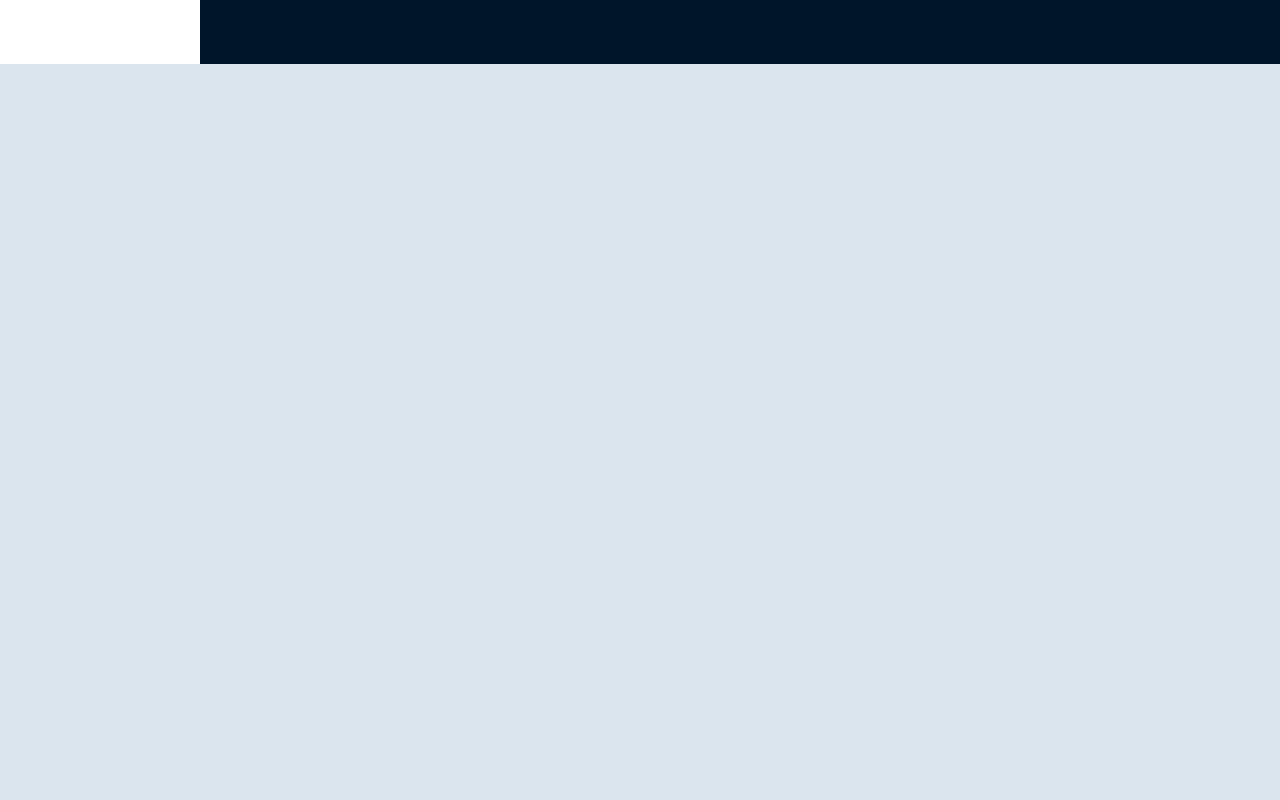
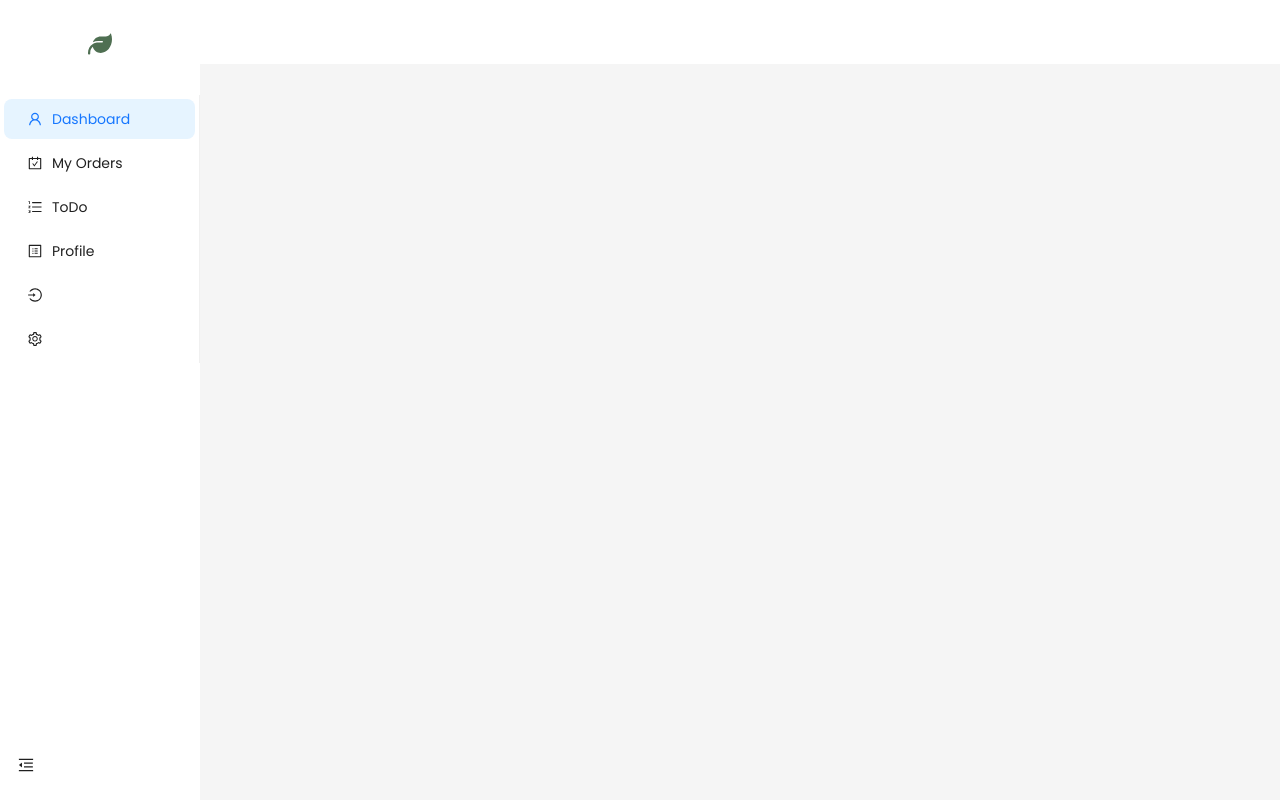
Before and after one commit to annick975/Ant_design, a React (Vite) app: page / in a window 1280 px wide. Built offline with nearby package versions, Linux system fonts and the light colour scheme.

Commit message:
Slight Changes

```diff
--- a/package.json
+++ b/package.json
@@ -12,7 +12,8 @@
   "dependencies": {
     "antd": "^5.18.0",
     "react": "^18.2.0",
-    "react-dom": "^18.2.0"
+    "react-dom": "^18.2.0",
+    "react-icons": "^5.2.1"
   },
   "devDependencies": {
     "@types/react": "^18.2.66",
--- a/src/App.css
+++ b/src/App.css
@@ -0,0 +1,31 @@
+/* Main App */
+.header {
+  padding-top: 12px;
+  background: #fff;
+}
+
+.content {
+  margin: 24px 16px;
+  padding: 20px;
+}
+.triger-btn {
+  font-size: 16px;
+  width: 50px;
+  height: 50px;
+  position: fixed;
+  bottom: 10px;
+  left: 10px;
+}
+/* Sider */
+
+.sider {
+  height: 100vh;
+  position: sticky !important;
+  left: 0;
+}
+
+.logo {
+  color: #4f6f52;
+  margin: 30px 0;
+  font-size: 1.5rem;
+}
--- a/src/App.tsx
+++ b/src/App.tsx
@@ -1,5 +1,8 @@
-import { Layout } from "antd";
+import { Button, Layout } from "antd";
 import { useState } from "react";
+import Sidebar from "./components/Sidebar";
+import { MenuUnfoldOutlined, MenuFoldOutlined } from "@ant-design/icons";
+import "./App.css";
 
 const { Sider, Header, Content } = Layout;
 function App() {
@@ -12,10 +15,18 @@ function App() {
         collapsible
         collapsed={collapsed}
         className="sider"
-      ></Sider>
+      >
+        <Sidebar />
+        <Button
+          type="text"
+          icon={collapsed ? <MenuUnfoldOutlined /> : <MenuFoldOutlined />}
+          onClick={()=> setCollapsed(!collapsed)}
+          className="triger-btn"
+        />
+      </Sider>
       <Layout>
-        <Header></Header>
-        <Content></Content>
+        <Header className="header"></Header>
+        <Content className="content"></Content>
       </Layout>
     </Layout>
   );
--- /dev/null
+++ b/src/components/Sidebar.tsx
@@ -0,0 +1,64 @@
+import { Flex, Menu } from "antd";
+import { FaLeaf } from "react-icons/fa6";
+import {
+  UserOutlined,
+  ProfileOutlined,
+  LoginOutlined,
+  OrderedListOutlined,
+  CarryOutOutlined,
+  SettingOutlined,
+} from "@ant-design/icons";
+
+function Sidebar() {
+  return (
+    <>
+      <Flex align="center" justify="center">
+        <div className="logo">
+          <FaLeaf />
+        </div>
+      </Flex>
+
+      <Menu
+        mode="inline"
+        defaultSelectedKeys={["1"]}
+        className="menu-bar"
+        items={[
+          {
+            key: "1",
+            icon: <UserOutlined />,
+            label: "Dashboard",
+          },
+          {
+            key: "2",
+            icon: <CarryOutOutlined />,
+            label: "My Orders",
+          },
+          {
+            key: "3",
+            icon: <OrderedListOutlined />,
+            label: "ToDo",
+          },
+          {
+            key: "4",
+            icon: <ProfileOutlined />,
+            label: "Profile",
+          },
+          {
+          key: "3",
+          icon: <LoginOutlined />,
+          label: "",
+        },
+
+
+        {
+          key: "6",
+          icon: <SettingOutlined />,
+          label: "",
+        },
+        ]}
+      />
+    </>
+  );
+}
+
+export default Sidebar;
```
Also changed, not shown: 1 other file (tests, documents, lock files or other folders).
